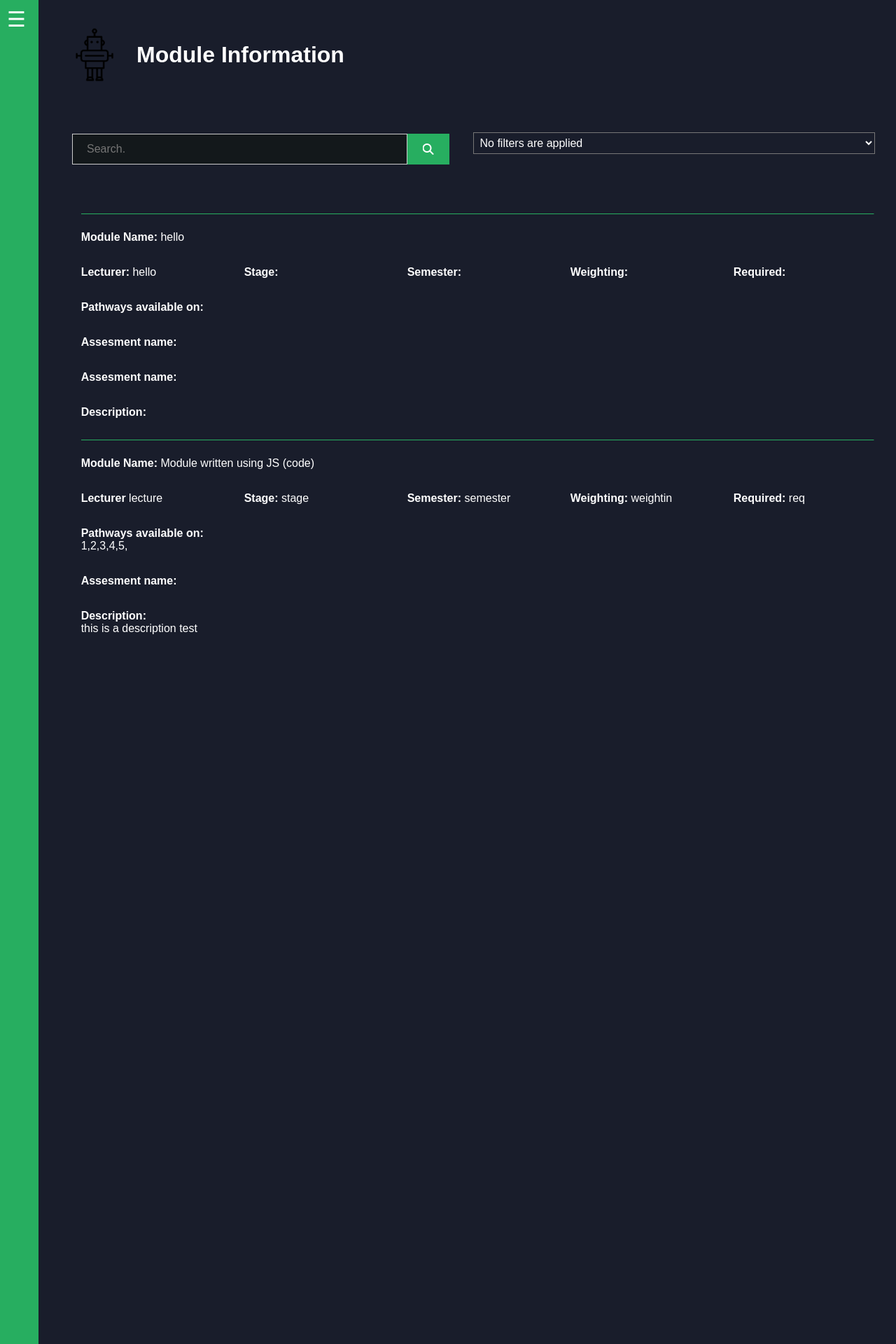
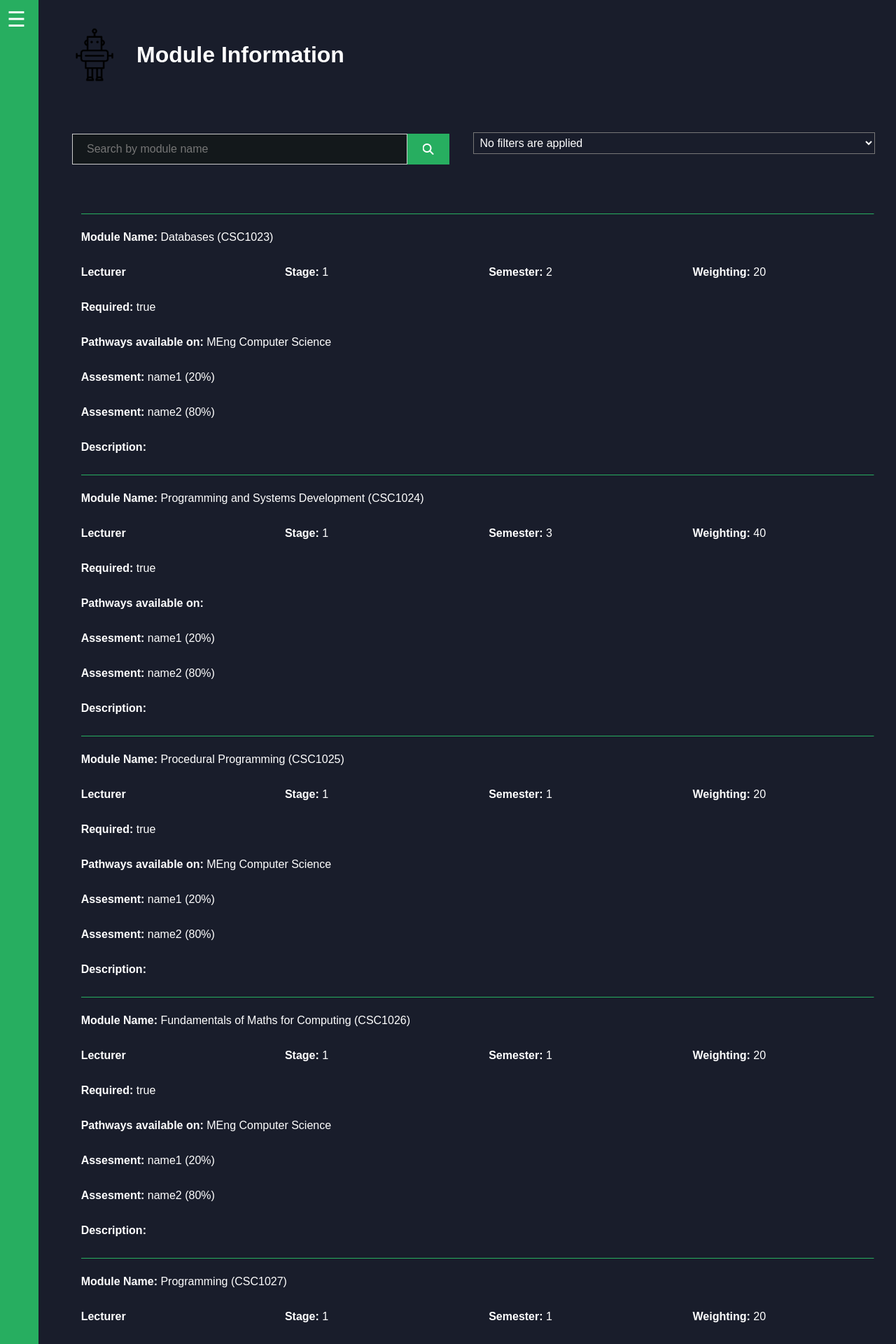
Before and after one commit to KyleMcComb/Pathfinder, a Django app: page /ModuleInformation/ in a window 1280 px wide. Shown: the top 1920 px of the page at 70% size. Run offline with Django 3.2, Linux system fonts and the light colour scheme; data comes from the database, SQL or seed files in the repository; both versions use the stored data as it was after the commit; data that the repository does not hold is empty; some libraries are stand-ins or nearby versions.

Commit message:
Added backend for module information page, now all modules from the database are being displayed, along with a working search (you have to type name in exactly) and filter are working.

```diff
--- a/Pathfinder/main/static/assets/css/styles.css
+++ b/Pathfinder/main/static/assets/css/styles.css
@@ -286,7 +286,7 @@ body {
 }
 .modules-container .module-table .main-module-info {
   display: grid;
-  grid-template-columns: repeat(5, 1fr);
+  grid-template-columns: repeat(4, 1fr);
   grid-gap: 2rem;
 }
 .modules-container .module-table .top-of-table {
--- a/Pathfinder/main/static/assets/css/styles.scss
+++ b/Pathfinder/main/static/assets/css/styles.scss
@@ -292,7 +292,7 @@ body {
         padding-top: 30px;
         .main-module-info{
             display: grid;
-            grid-template-columns: repeat(5, 1fr);
+            grid-template-columns: repeat(4, 1fr);
             grid-gap: 2rem;
         }
         .top-of-table{
--- a/Pathfinder/main/static/assets/js/general.js
+++ b/Pathfinder/main/static/assets/js/general.js
@@ -175,7 +175,6 @@ function goToSignUp3(){
 function login(){
     var username = document.querySelector('input[name="email"]').value;
     var password = document.getElementById("password").value;
-    console.log(typeof username,typeof password);
     $.get("/verify/", { username: username, password: password }, function (data) {
         if(data.loggedIn == "true"){
             alert("Login success");
--- a/Pathfinder/main/static/assets/js/moduleInformationPage.js
+++ b/Pathfinder/main/static/assets/js/moduleInformationPage.js
@@ -1,8 +1,25 @@
-window.onload = addModuleToPage("Module written using JS","code","lecture","stage","semester","weightin","req","1,2,3,4,5,","assesments","this is a description test");
+//window.onload = addModuleToPage("Module written using JS","code","lecture","stage","semester","weightin","req","1,2,3,4,5,","assesments","this is a description test");
+window.onload = getModuleInfo();
+
+function getModuleInfo(){
+    $.get("/getModuleInfo/", function(data){
+        for (var i=0; i<data.moduleList.length; i++){
+            var module = data.moduleList[i];
+            assesments = module.assesments.split(',');
+            addModuleToPage(module.name, module.code, module.lecturer, module.stage, module.semester, module.weighting, 'true', module.pathways, assesments ,module.description);
+        }
+    });
+}
 
 function addModuleToPage(name, code, lecturer, stage, semester, weighting, required, pathways, assesments, description){
+    pathwaysClasses = '';
+    arrayOfPathways = pathways.split(',');
+    for(var i=0; i<arrayOfPathways.length; i++){
+        pathwaysClasses += arrayOfPathways[i].replace(/\s/g,'');
+        pathwaysClasses += ' ';
+    }
     htmlFormat = `
-    <div class="module-table">
+    <div class="module-table stage-${stage} semester-${semester} ${name.replace(/\s/g,'').toLowerCase()} ${pathwaysClasses}">
         <div class="top-of-table">
             <p><b class="heading">Module Name: </b><span> ${name} (${code})</span></p>
         </div>
@@ -24,12 +41,19 @@ function addModuleToPage(name, code, lecturer, stage, semester, weighting, requi
             </div>
         </div>
         <div>
-            <b class="heading">Pathways available on: </b><br />
-            <p>${pathways}</p>
+            <p><b class="heading">Pathways available on: </b><span> ${pathways}</span></p>
         </div>
-        <div>
-            <b class="heading">Assesment name: </b>
-        </div>
+    `;
+
+    for(var i=0; i<assesments.length; i++){
+        htmlFormat += `
+            <div>
+                <b class="heading">Assesment: </b><span> ${assesments[i]}</span></p>
+            </div>
+        `;
+    }
+
+    htmlFormat += `
         <div>
             <b class="heading">Description: </b><br />
             <p>${description}</p>
@@ -44,6 +68,60 @@ function addModuleToPage(name, code, lecturer, stage, semester, weighting, requi
 //filter code
 window.onload = initMultiselect();
 
+document.getElementById('searchbutton').addEventListener("click", function(evt){
+    search();
+});
+
+document.getElementById('search-input').addEventListener("keypress", function(event) {
+    if (event.key === "Enter") {
+        event.preventDefault();
+        search();
+    }
+});
+
+function search(){
+    var values = [];
+    var searchTerm = document.querySelector('input[name="search"]').value;
+    var checkedCheckboxes = document.getElementById("mySelectOptions").querySelectorAll('input[type=checkbox]:checked');
+
+    values.push(searchTerm.replace(/\s/g,'').toLowerCase());
+    for (const item of checkedCheckboxes) {
+        var checkboxValue = item.getAttribute('value');
+        values.push(checkboxValue);
+    }
+    if(searchTerm == ""){
+        showAllItemsWithClassNames(['module-table']);
+    }
+    else{
+        hideAllItemsWithClassNames(['module-table']);
+        if(values.length > 0){
+            showAllItemsWithClassNames(values);
+        }
+    }
+}
+
+function formatClassNames(nameArray){
+    var names = '';
+    for(var i=0; i<nameArray.length; i++){
+        names += '.';
+        names += nameArray[i].replace(/\s/g,'');
+    }
+    return names
+}
+
+function hideAllItemsWithClassNames(nameArray){
+    var names = formatClassNames(nameArray);
+    document.querySelectorAll(names).forEach(item => {
+        item.style.display = 'none';
+    });
+}
+
+function showAllItemsWithClassNames(nameArray){
+    var names = formatClassNames(nameArray);
+    document.querySelectorAll(names).forEach(item => {
+        item.style.display = 'grid';
+    });
+}
 
 function initMultiselect() {
     checkboxStatusChange();
@@ -82,9 +160,14 @@ function checkboxStatusChange() {
         values.push(checkboxValue);
     }
 
+    hideAllItemsWithClassNames(['module-table']);
     var dropdownValue = "No filters are applied";
     if (values.length > 0) {
         dropdownValue = values.join(', ');
+        showAllItemsWithClassNames(values);
+    }
+    else{
+        showAllItemsWithClassNames(['module-table']);
     }
 
     multiselectOption.innerText = dropdownValue;
--- a/Pathfinder/main/templates/moduleInformation.html
+++ b/Pathfinder/main/templates/moduleInformation.html
@@ -41,9 +41,9 @@
                 <h1>Module Information</h1>
 
                 <div class="filter-and-search">
-                    <form action="" class="search-bar">
-                        <input type="text" placeholder="Search." name="search">
-                        <button type="submit"><i class="fa fa-search"></i></button>
+                    <form onsubmit="return false" class="search-bar">
+                        <input type="text" placeholder="Search by module name" name="search" id="search-input">
+                        <button type="button" id="searchbutton"><i class="fa fa-search"></i></button>
                     </form>
 
                     <div class="filter">
@@ -78,45 +78,7 @@
                     </div>
                 </div>
 
-                <div class="modules-container">
-                    <div class="module-table">
-                        <div class="top-of-table">
-                            <p><b class="heading">Module Name: </b><span> hello</span></p>
-                        </div>
-                        <div class="main-module-info">
-                            <div>
-                                <p><b class="heading">Lecturer: </b><span> hello</span></p>
-                            </div>
-                            <div>
-                                <p><b class="heading">Stage: </b></p>
-                            </div>
-                            <div>
-                                <p><b class="heading">Semester: </b></p>
-                            </div>
-                            <div>
-                                <p><b class="heading">Weighting: </b></p>
-                            </div>
-                            <div>
-                                <p><b class="heading">Required: </b></p>
-                            </div>
-                        </div>
-                        <div>
-                            <b class="heading">Pathways available on: </b><br />
-                        </div>
-                        <div>
-                            <b class="heading">Assesment name: </b>
-                        </div>
-                        <div>
-                            <b class="heading">Assesment name: </b>
-                        </div>
-                        <div>
-                            <b class="heading">Description: </b><br />
-                            <p>
-
-                            </p>
-                        </div>
-                    </div>
-                </div>
+                <div class="modules-container"></div>
             </div>
         </main>
 
--- a/Pathfinder/main/urls.py
+++ b/Pathfinder/main/urls.py
@@ -14,4 +14,5 @@ urlpatterns = [
     path('ModuleInformation/', views.moduleInformation, name='ModuleInformation'),
     path('receive_message/', receive_message, name='receive_message'),
     path('verify/', views.verify, name='verify'),
+    path('getModuleInfo/', views.moduleInfo, name='getModuleInfo')
 ]
--- a/Pathfinder/main/views.py
+++ b/Pathfinder/main/views.py
@@ -3,10 +3,60 @@ from django.http import JsonResponse
 from .chatbot_settings import get_response
 from django.http import HttpResponse
 from django.contrib.auth import authenticate, login
+from database.models import *
+from django.core import serializers
 
+def moduleInfo(request):
+    moduleList = [];
+    allModules = Module.objects.all()
+    for i in range(len(allModules)):
+        name = allModules[i].moduleName
+        code = allModules[i].moduleID
+        stage = allModules[i].moduleLevel
+        semester = allModules[i].moduleSemester
+        weighting = allModules[i].moduleWeight
+        description = allModules[i].moduleDescription
+
+        pathwaysOn = ModulePathway.objects.filter(moduleID=code) # searches ModulePathway linking table to find all records of pathways that are linked to a module
+        temp = []
+        for j in range(len(pathwaysOn)):
+            temp.append(Pathway.objects.get(pathwayID=pathwaysOn[j].pathwayID).pathwayName)
+        pathways = ', '.join(temp);
+
+        lecturers = ModuleLecturer.objects.filter(moduleID=code)
+        temp = []
+        for j in range(len(lecturers)):
+            temp.append(Lecturer.objects.get(lecturerID=lecturers[j].lectureID).lecturerName)
+        lecturer = ', '.join(temp);
+
+        temp = []
+        assesmentsIncluded = Assessment.objects.filter(moduleID=code)
+        for j in range(len(assesmentsIncluded)):
+            temp.append(assesmentsIncluded[i].assessmentType+' ('+assesmentsIncluded[i].assessmentWeight+'%)')
+        assesments = ', '.join(temp);
+        assesments = 'name1 (20%), name2 (80%)'
+
+        infoNeeded = {
+            'name': name, #string
+            'code': code,
+            'lecturer': lecturer,
+            'stage': stage, #string
+            'semester': semester, #string
+            'weighting': weighting, #string
+            'pathways': pathways, #string comma seperated
+            'assesments': assesments, #json
+            'description': description #string
+        }
+        moduleList.append(infoNeeded)
+    #moduleName = Pathway.objects.filter(pathwayID__contains="G4")
+    #qs_json = serializers.serialize('json', moduleName)
+    qs_json = [{'name':'dean'},{'name':'john'}]
+    #print(qs_json)
+    #return HttpResponse(qs_json, content_type='application/json')
+    return JsonResponse({'moduleList':moduleList}, safe=False)
+
+# for login
 def verify(request):
-    #username = request.POST["username"]
-    #password = request.POST["password"]
     username = request.GET.get('username')
     password = request.GET.get('password')
     user = authenticate(request, username=username, password=password)
```
Also changed, not shown: database.sqlite3, 2 other files.
